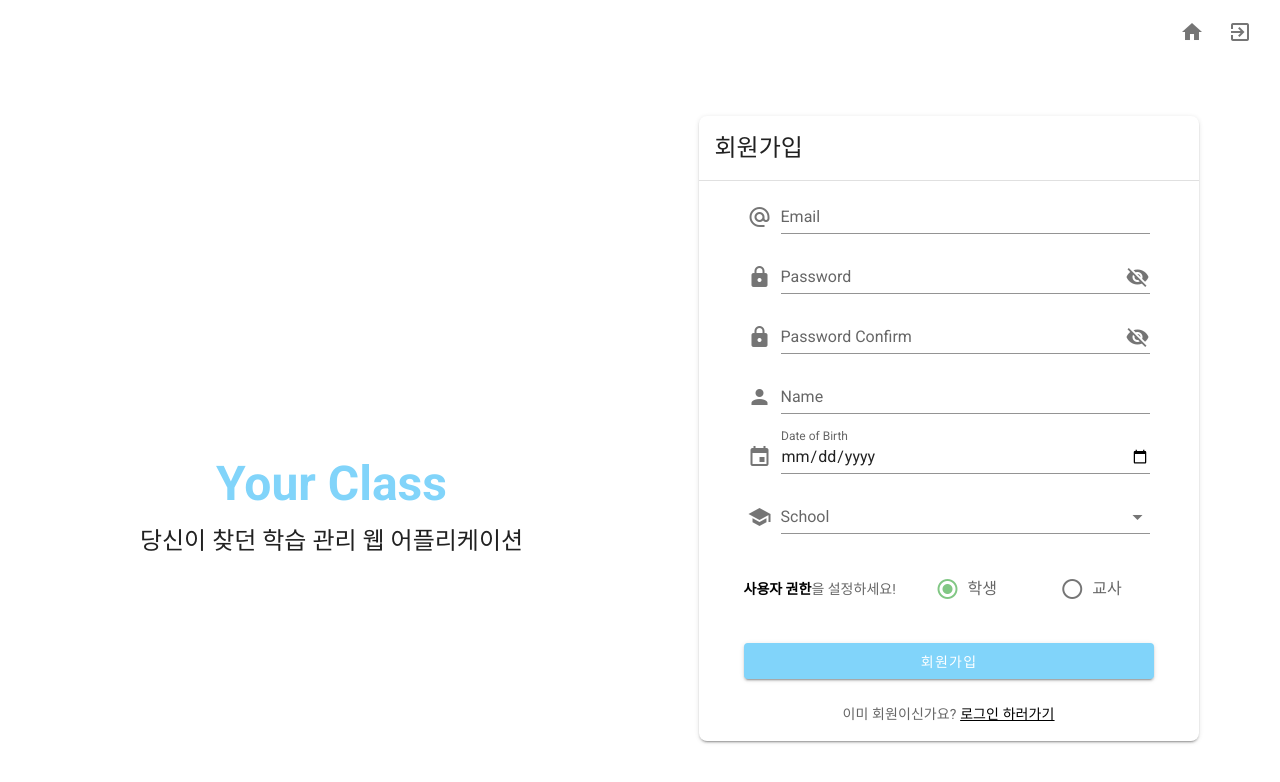
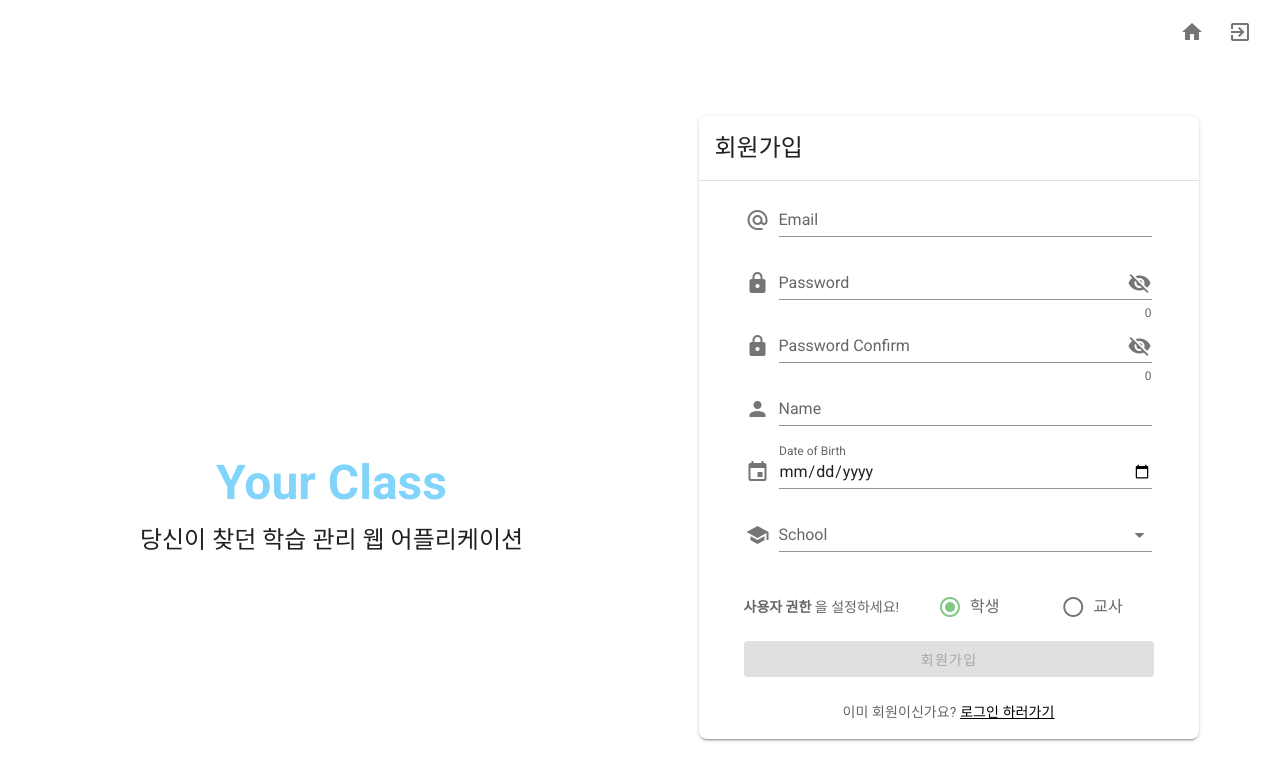
Before and after one commit to hAAArdwork/Your-Class, a Vue app: page /auth/register in a window 1280 px wide. Shown: the top 782 px of the page. Built offline with nearby package versions, Linux system fonts and the light colour scheme.

Commit message:
Added Registration Form Validation

```diff
--- a/src/components/auth/registerForm.vue
+++ b/src/components/auth/registerForm.vue
@@ -10,7 +10,9 @@
       <span class="text-h5 font-weight-medium">회원가입</span>
       <v-spacer></v-spacer>
     </v-card-title>
+
     <v-divider></v-divider>
+
     <v-card-text>
       <v-form v-model="valid">
         <v-row class="d-flex justify-center">
@@ -24,6 +26,7 @@
               :rules="[isEmail('이메일')]"
             >
             </v-text-field>
+
             <v-text-field
               class="registerForm"
               v-model="password"
@@ -32,8 +35,11 @@
               :append-icon="passwordShow ? 'mdi-eye' : 'mdi-eye-off'"
               :type="passwordShow ? 'text' : 'password'"
               @click:append="passwordShow = !passwordShow"
+              :rules="[required('비밀번호'), hasKorean()]"
+              counter
             >
             </v-text-field>
+
             <v-text-field
               class="registerForm"
               v-model="passwordConfirm"
@@ -42,43 +48,63 @@
               :append-icon="confirmShow ? 'mdi-eye' : 'mdi-eye-off'"
               :type="confirmShow ? 'text' : 'password'"
               @click:append="confirmShow = !confirmShow"
+              :rules="[isIdentical(), hasKorean()]"
+              counter
             >
             </v-text-field>
+
             <v-text-field
               class="registerForm"
               v-model="name"
               label="Name"
               prepend-icon="mdi-account"
+              :rules="[required('이름'), hasEnglish()]"
             >
             </v-text-field>
+
             <v-text-field
               class="registerForm"
               v-model="birthday"
               type="date"
               label="Date of Birth"
               prepend-icon="mdi-calendar"
+              :rules="[isValidUser()]"
             >
             </v-text-field>
+
             <v-select
               class="registerForm"
-              :items="schools"
+              v-model="school"
+              :items="schoolList"
               label="School"
               prepend-icon="mdi-school"
+              :rules="[required('학교 정보')]"
             ></v-select>
 
-            <v-radio-group row v-model="authority" :mandatory="false">
+            <v-file-input
+              class="registerForm"
+              v-model="photoFile"
+              accept="image/png, image/jpeg, image/bmp"
+              label="공무원증 후면 사본을 업로드해주세요."
+              v-if="userAuthority === 'isTeacher'"
+              show-size
+              counter
+              :rules="[isTooBig()]"
+            >
+            </v-file-input>
+
+            <v-radio-group row v-model="userAuthority" :mandatory="false">
               <template v-slot:label>
-                <div>
-                  <strong class="primary--text">사용자 권한</strong>을
-                  설정하세요!
-                </div>
+                <div><strong> 사용자 권한 </strong>을 설정하세요!</div>
               </template>
+
               <v-radio
                 class="mx-auto"
                 label="학생"
                 color="success"
                 value="isStudent"
               ></v-radio>
+
               <v-radio
                 class="mx-auto"
                 label="교사"
@@ -87,23 +113,27 @@
               ></v-radio>
             </v-radio-group>
 
-            <v-file-input
-              class="registerForm"
-              label="공무원증 후면을 촬영 후, 업로드해주세요."
-              v-if="authority === 'isTeacher'"
-              v-model="photoFile"
-              show-size
-              counter
-            >
-            </v-file-input>
-            <v-btn block color="accent" class="mt-5">
-              회원가입
-            </v-btn>
+            <v-tooltip left>
+              <template v-slot:activator="{ on, attrs }">
+                <v-btn
+                  color="accent"
+                  v-on="on"
+                  v-bind="attrs"
+                  :disabled="!valid"
+                  block
+                >
+                  회원가입
+                </v-btn>
+              </template>
+              <span>모든 항목을 입력하면 활성화됩니다.</span>
+            </v-tooltip>
           </v-col>
+
           <v-col cols="10" class="text-center">
             <span class="text-secondary">
               이미 회원이신가요?
             </span>
+
             <router-link :to="{ name: 'Login' }">
               로그인 하러가기
             </router-link>
@@ -117,31 +147,68 @@
 <script>
 export default {
   data: () => ({
-    // 회원가입 정보 바인딩
+    // Form 컨트롤 데이터
     passwordShow: false,
     confirmShow: false,
     valid: false,
+    schoolList: ["서라벌고등학교", "운정고등학교", "테스트고등학교"],
+
+    /*
+     * 유저 입력 정보 바인딩
+     */
     email: "",
     password: "",
     passwordConfirm: "",
     name: "",
     birthday: "",
-    schools: ["서라벌고등학교", "운정고등학교", "테스트고등학교"],
-    authority: "isStudent",
+    school: "",
+    userAuthority: "isStudent",
     photoFile: null,
 
-    // 유효성 검사 규칙들
+    /*
+     * 유효성 검사(Validation) 관련 내용.
+     */
     required(propertyType) {
       return value => !!value || `${propertyType}를 입력해주세요.`;
     },
+    // 입력된 이메일 정보가 정규식에 일치하는지 검사.
     isEmail(propertyType) {
       const emailRegEx = /^[0-9a-zA-Z]([-_.]?[0-9a-zA-Z])*@[0-9a-zA-Z]([-_.]?[0-9a-zA-Z])*.[a-zA-Z]{2,3}$/i;
       return value =>
         emailRegEx.test(value) || `${propertyType} 형식이 올바르지 않습니다.`;
     },
+    // 비밀번호 입력 시, 한글이 입력되는 것을 방지하기 위한 검사.
     hasKorean() {
-      const koreanRegEx = /[ㄱ-ㅎ|ㅏ-ㅓ|가-힣]/;
+      const koreanRegEx = /[ㄱ-ㅎ|ㅏ-ㅣ|가-힣]/;
       return value => !koreanRegEx.test(value) || "앗! 한/영키를 확인해주세요.";
+    },
+    // 이름 입력 시, 영어 및 특수문자가 포함되는 것을 방지하기 위한 검사.
+    hasEnglish() {
+      const englishRegEx = /[a-z|A-Z|0-9|\s|!@#$%^&*()-_=+{}<>,./?`~|\s]/gi;
+      return value =>
+        !englishRegEx.test(value) ||
+        "이름에 영어, 특수문자가 포함될 수 없습니다.";
+    },
+    // 비밀번호 확인이 정상적으로 되었는지 검사.
+    isIdentical() {
+      return value =>
+        value === this.password || `비밀번호가 일치하지 않습니다.`;
+    },
+    // 만 7세 미만, 만 135세 이상은 가입할 수 없도록 검사.
+    isValidUser() {
+      let maximum = new Date();
+      maximum = new Date(maximum.setFullYear(maximum.getFullYear() - 135));
+      let minimum = new Date();
+      minimum = new Date(minimum.setFullYear(minimum.getFullYear() - 7));
+
+      return value =>
+        (minimum > new Date(value) && maximum < new Date(value)) ||
+        `미취학 아동 및 역사인물은 가입할 수 없습니다.`;
+    },
+    // 사진 업로드 용량을 제한하기 위한 검사.
+    isTooBig() {
+      return value =>
+        !value || value.size < 5000000 || "사진 용량은 5MB를 넘을 수 없습니다.";
     }
   })
 };
@@ -149,7 +216,7 @@ export default {
 
 <style scoped>
 .registerForm {
-  margin: 2px;
+  margin: 5px 0px;
   padding: 2px;
 }
 </style>
```
Also changed, not shown: 1 other file (tests, documents, lock files or other folders).
